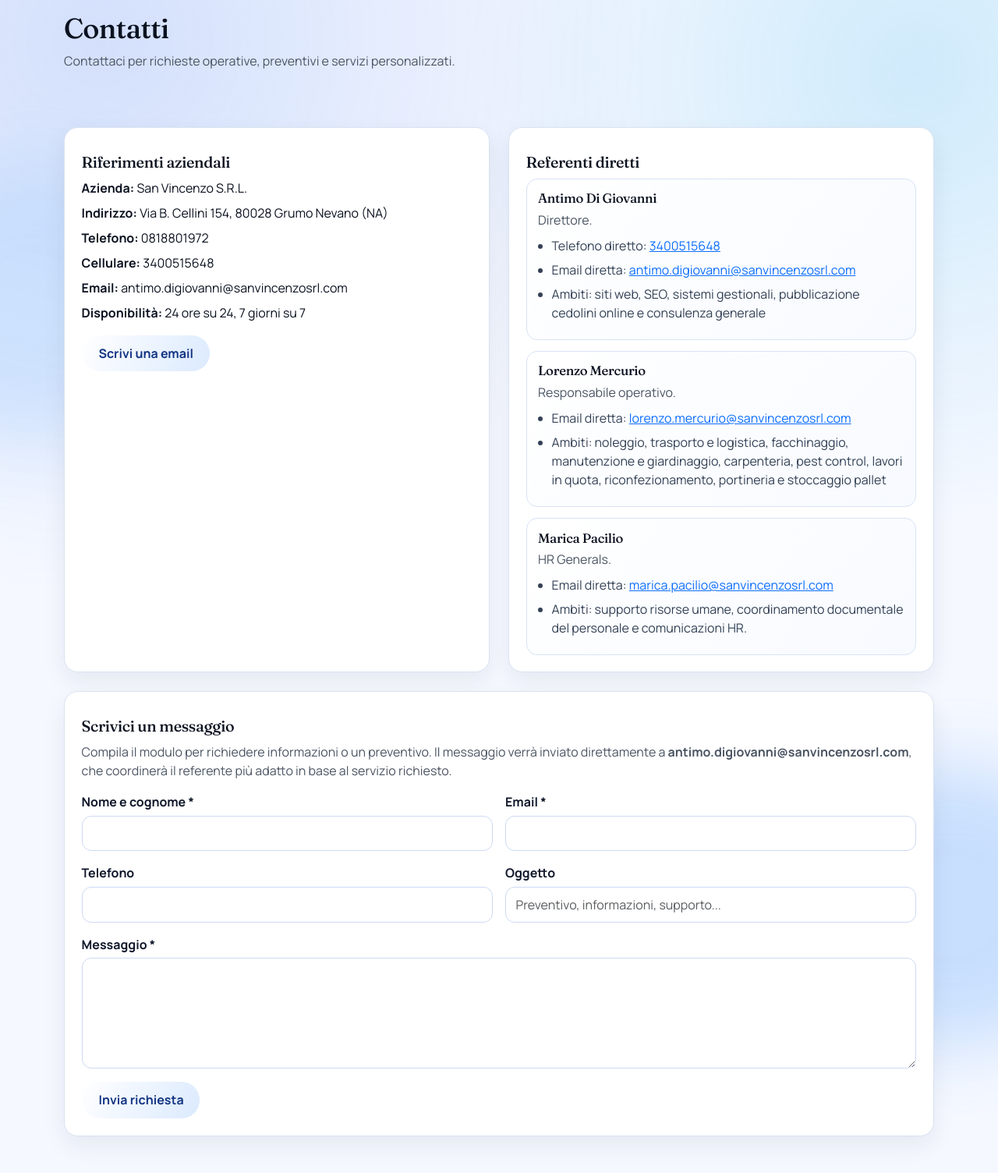
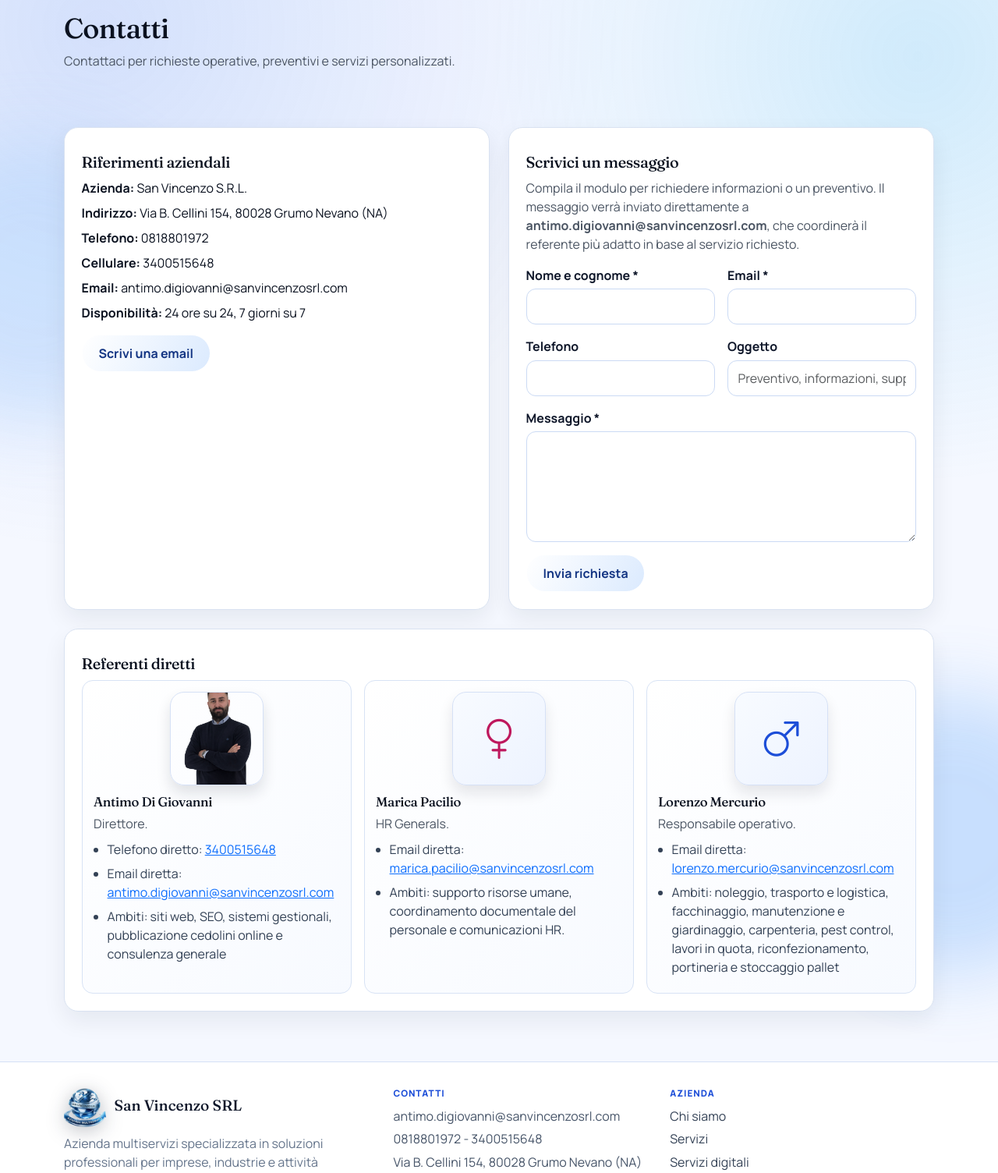
Before and after one commit to antimo-digiovanni/cedolini_web, a Django app: page /contatti/ in a window 1280 px wide; the page is wider, and only the part inside the window is pictured. Shown: the part 141-1645 px from the top of that part at 78% size. Run offline with Django 4.2, Linux system fonts and the light colour scheme.

Commit message:
Redesign direct contacts cards with profile visuals

```diff
--- a/portal/static/portal/public-site.css
+++ b/portal/static/portal/public-site.css
@@ -408,11 +408,53 @@ h4 {
     gap: 0.9rem;
 }
 
+.contact-leads-grid {
+    display: grid;
+    grid-template-columns: repeat(3, minmax(0, 1fr));
+    gap: 0.95rem;
+}
+
 .contact-lead-item {
     border: 1px solid #d8e3f5;
     border-radius: 14px;
     padding: 0.9rem;
     background: linear-gradient(130deg, #ffffff, #f7faff);
+}
+
+.contact-avatar-wrap {
+    display: flex;
+    justify-content: center;
+    margin-bottom: 0.7rem;
+}
+
+.contact-avatar-photo {
+    width: 120px;
+    height: 120px;
+    border-radius: 18px;
+    object-fit: cover;
+    border: 1px solid #d6e1f6;
+    box-shadow: 0 10px 18px rgba(15, 23, 42, 0.12);
+}
+
+.contact-avatar-icon {
+    width: 120px;
+    height: 120px;
+    border-radius: 18px;
+    display: inline-flex;
+    align-items: center;
+    justify-content: center;
+    font-size: 3.2rem;
+    border: 1px solid #d6e1f6;
+    box-shadow: 0 10px 18px rgba(15, 23, 42, 0.1);
+    background: linear-gradient(135deg, #f8fbff, #edf3ff);
+}
+
+.contact-avatar-icon.female {
+    color: #be185d;
+}
+
+.contact-avatar-icon.male {
+    color: #1d4ed8;
 }
 
 .contact-lead-item h3 {
@@ -856,6 +898,10 @@ h4 {
         align-items: flex-start;
     }
 
+    .contact-leads-grid {
+        grid-template-columns: 1fr;
+    }
+
     .cert-list {
         columns: 1;
     }
--- a/templates/site/contacts.html
+++ b/templates/site/contacts.html
@@ -1,4 +1,5 @@
 {% extends 'site/base.html' %}
+{% load static %}
 
 {% block title %}Contatti | San Vincenzo SRL{% endblock %}
 {% block meta_description %}Contatta San Vincenzo SRL per informazioni su servizi, macchinari e collaborazioni.{% endblock %}
@@ -31,38 +32,6 @@
         </article>
       </div>
       <div class="col-lg-6">
-        <article class="service-card reveal-up" style="animation-delay:.12s;">
-          <h2>Referenti diretti</h2>
-          <div class="contact-leads">
-            <div class="contact-lead-item">
-              <h3>Antimo Di Giovanni</h3>
-              <p class="mb-2">Direttore.</p>
-              <ul class="service-list compact mb-0">
-                <li>Telefono diretto: <a href="tel:+393400515648">3400515648</a></li>
-                <li>Email diretta: <a href="mailto:{{ contact_email }}">{{ contact_email }}</a></li>
-                <li>Ambiti: siti web, SEO, sistemi gestionali, pubblicazione cedolini online e consulenza generale</li>
-              </ul>
-            </div>
-            <div class="contact-lead-item">
-              <h3>Lorenzo Mercurio</h3>
-              <p class="mb-2">Responsabile operativo.</p>
-              <ul class="service-list compact mb-0">
-                <li>Email diretta: <a href="mailto:lorenzo.mercurio@sanvincenzosrl.com">lorenzo.mercurio@sanvincenzosrl.com</a></li>
-                <li>Ambiti: noleggio, trasporto e logistica, facchinaggio, manutenzione e giardinaggio, carpenteria, pest control, lavori in quota, riconfezionamento, portineria e stoccaggio pallet</li>
-              </ul>
-            </div>
-            <div class="contact-lead-item">
-              <h3>Marica Pacilio</h3>
-              <p class="mb-2">HR Generals.</p>
-              <ul class="service-list compact mb-0">
-                <li>Email diretta: <a href="mailto:marica.pacilio@sanvincenzosrl.com">marica.pacilio@sanvincenzosrl.com</a></li>
-                <li>Ambiti: supporto risorse umane, coordinamento documentale del personale e comunicazioni HR.</li>
-              </ul>
-            </div>
-          </div>
-        </article>
-      </div>
-      <div class="col-12">
         <article class="service-card reveal-up" style="animation-delay:.16s;">
           <h2>Scrivici un messaggio</h2>
           <p>Compila il modulo per richiedere informazioni o un preventivo. Il messaggio verrà inviato direttamente a <strong>{{ contact_email }}</strong>, che coordinerà il referente più adatto in base al servizio richiesto.</p>
@@ -104,6 +73,49 @@
           </form>
         </article>
       </div>
+      <div class="col-12">
+        <article class="service-card reveal-up" style="animation-delay:.12s;">
+          <h2>Referenti diretti</h2>
+          <div class="contact-leads-grid">
+            <div class="contact-lead-item">
+              <div class="contact-avatar-wrap">
+                <img src="{% static 'portal/people/antimo-di-giovanni.png' %}" alt="Antimo Di Giovanni" class="contact-avatar-photo">
+              </div>
+              <h3>Antimo Di Giovanni</h3>
+              <p class="mb-2">Direttore.</p>
+              <ul class="service-list compact mb-0">
+                <li>Telefono diretto: <a href="tel:+393400515648">3400515648</a></li>
+                <li>Email diretta: <a href="mailto:{{ contact_email }}">{{ contact_email }}</a></li>
+                <li>Ambiti: siti web, SEO, sistemi gestionali, pubblicazione cedolini online e consulenza generale</li>
+              </ul>
+            </div>
+
+            <div class="contact-lead-item">
+              <div class="contact-avatar-wrap">
+                <span class="contact-avatar-icon female" aria-hidden="true"><i class="bi bi-gender-female"></i></span>
+              </div>
+              <h3>Marica Pacilio</h3>
+              <p class="mb-2">HR Generals.</p>
+              <ul class="service-list compact mb-0">
+                <li>Email diretta: <a href="mailto:marica.pacilio@sanvincenzosrl.com">marica.pacilio@sanvincenzosrl.com</a></li>
+                <li>Ambiti: supporto risorse umane, coordinamento documentale del personale e comunicazioni HR.</li>
+              </ul>
+            </div>
+
+            <div class="contact-lead-item">
+              <div class="contact-avatar-wrap">
+                <span class="contact-avatar-icon male" aria-hidden="true"><i class="bi bi-gender-male"></i></span>
+              </div>
+              <h3>Lorenzo Mercurio</h3>
+              <p class="mb-2">Responsabile operativo.</p>
+              <ul class="service-list compact mb-0">
+                <li>Email diretta: <a href="mailto:lorenzo.mercurio@sanvincenzosrl.com">lorenzo.mercurio@sanvincenzosrl.com</a></li>
+                <li>Ambiti: noleggio, trasporto e logistica, facchinaggio, manutenzione e giardinaggio, carpenteria, pest control, lavori in quota, riconfezionamento, portineria e stoccaggio pallet</li>
+              </ul>
+            </div>
+          </div>
+        </article>
+      </div>
     </div>
   </div>
 </section>
```
Also changed, not shown: portal/static/portal/people/antimo-di-giovanni.png (added).
